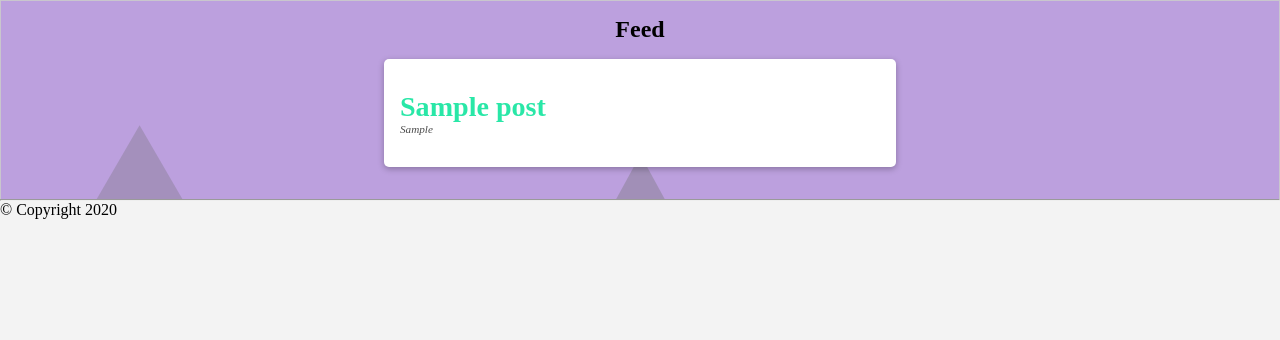
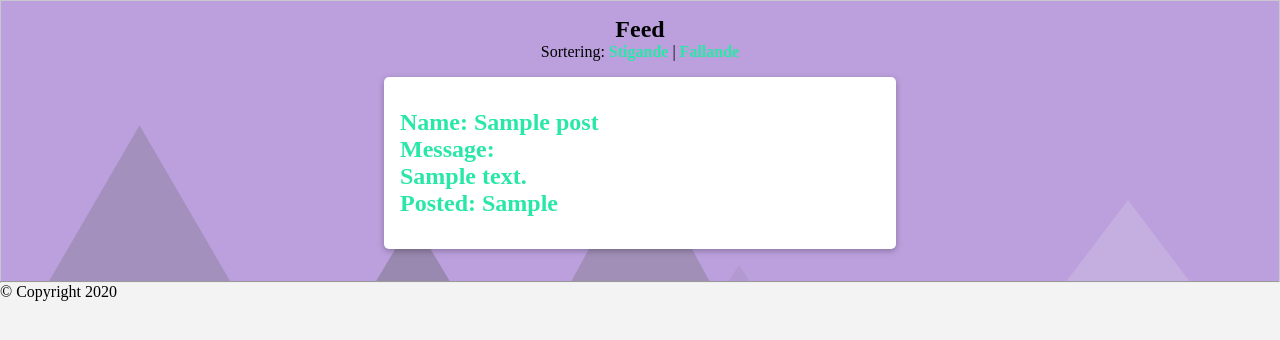
Before and after one commit to EdvoHD/blog_page__Grupp_arbete, a PHP site: page / in a window 1280 px wide. Shown: the part 83-423 px from the top of the page. Run offline with PHP 8.4, Linux system fonts and the light colour scheme; the visitor is signed in with stand-in values (Sample User, id 1); tables that the repository leaves empty or names only in its code hold one stand-in row (values such as "Sample post").

Commit message:
order posts

```diff
--- a/views/flow.php
+++ b/views/flow.php
@@ -10,29 +10,34 @@
     include("db/db.php");
     include("classes/gbposts.php");
 
-    /*
-    $flow_query = "SELECT id, title, content, image, category, created FROM posts";
-    $result = $dbh->query($flow_query);
 
-    foreach($result->fetchAll(PDO::FETCH_ASSOC) as $post) {
-        echo "<br /><p>";
-        echo "<h1><a href='views/post.php?id={$post['id']}'>{$post['title']} | {$post['created']}</a></h1>";
-        echo "</p><br />";
+    echo "<div style='z-index:2;'><center> <h2> Feed </h2> </center> Sortering:  <a href='index.php?order=ascending'>Stigande</a>  |  <a href='index.php?order=descending'>Fallande</a> </center> </div>";
+
+    $order = "desc";
+
+    if (isset($_GET['order']) && $_GET['order'] == "ascending") {
+        $order = "asc";
     }
-    */
 
-    echo "<div style='z-index:2;'><h2> Feed <h2></div>";
+    $query = "SELECT id, title, content, created FROM posts ORDER BY created $order";
+    $rows = $dbh->query($query);
+
+
+    while ($row = $rows->fetch(PDO::FETCH_ASSOC)) {
+        echo "<a class='flow-row' href='views/post.php?id={$row['id']}'>";
+        echo "<b>Name:</b> " . $row['title'] . "<br />";
+        echo "<b>Message:</b><br /> " . $row['content'] . "<br />";
+        echo "<b>Posted:</b> " . $row['created'] . "<br />";
+
+        echo "</a>";
+    }
+
 
     $Posts = new GBPost($dbh);
 
     $Posts->fetchAll();
 
-    foreach( $Posts->getPosts() as $post ) {
-        echo "<a class='flow-row' href='views/post.php?id={$post['id']}'>";
-        echo "<h3>{$post['title']}</h3>";
-        echo "<p class='flow-post-created'>{$post['created']}</p>";
-        echo "</a>";
-    }
+
 
     ?>
 </div>
--- a/views/post.php
+++ b/views/post.php
@@ -40,7 +40,7 @@ session_start();
 
         echo "<h1> " . $post['title'] . "<span class='post-created'> " . $post['created'] . " </span> </h1>";
         echo "<div class='post-content-container'>";
-        echo "<div class='post-image'><img src='../images/$img' alt='$imgAlt' height='300' width='auto'></div>";
+        echo "<div class='post-image'><img src='../images/$img' alt='$imgAlt'></div>";
         echo "<p>" . $post['content'] . "</p>";
         echo "</div>";
 
```
Also changed, not shown: images/101d735b-2368-431e-a029-5c4e7592726d.jpg (added).
